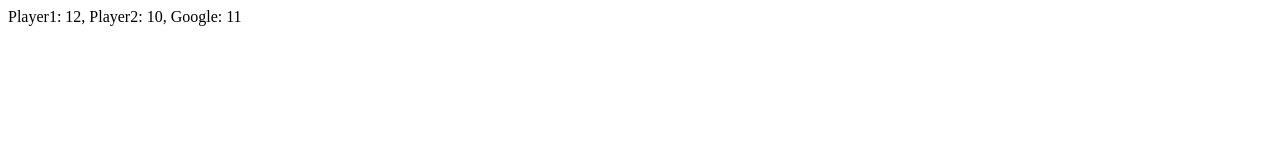
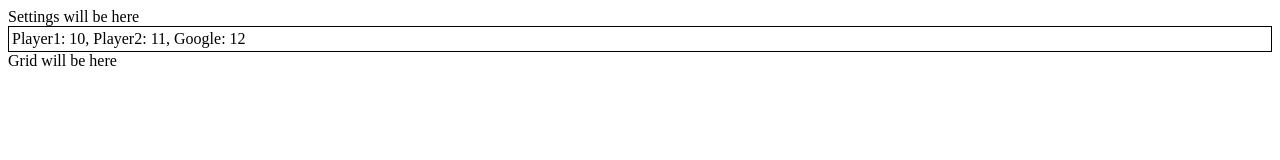
Before and after one commit to DmitrijSergeev/Game, a website with bundled scripts: page ui/index.html in a window 1280 px wide. Built offline with nearby package versions, Linux system fonts and the light colour scheme.

Commit message:
append component

```diff
--- a/core/state-manager.js
+++ b/core/state-manager.js
@@ -5,9 +5,20 @@
     }
 }
 
-export function getGooglePoints (){
+export async function getGooglePoints (){
     return _state.points.google
 }
-export function getPlayerPoints (playerNumber){
-    return _state.points.players[playerNumber]
+
+/**
+ *
+ * @param {number} playerNumber -- one-based index of player
+ * @returns {Promise<number>} number of points
+ */
+
+export async function getPlayerPoints (playerNumber){
+    const playerIndex = playerNumber - 1;
+    if (playerIndex < 0 || playerIndex > _state.points.players.length - 1){
+        throw new Error('Incorrect player number')
+    }
+    return _state.points.players[playerIndex]
 }
--- /dev/null
+++ b/ui/components/App.component.js
@@ -0,0 +1,16 @@
+import {getGooglePoints, getPlayerPoints} from "../../core/state-manager.js";
+import {SettingsComponent} from "./Settings/Settings.component.js";
+import {ResultPanelComponent} from "./ResultPanel/ResultPannel.component.js";
+import {GridComponent} from "./Grid/Grid.component.js";
+
+export function AppComponent() {
+    const element = document.createElement('div')
+
+    const settingsComponent = SettingsComponent();
+    const resultPanelComponent = ResultPanelComponent();
+    const gridComponent = GridComponent();
+
+    element.append(settingsComponent.element, resultPanelComponent.element, gridComponent.element)
+
+    return {element};
+}
--- /dev/null
+++ b/ui/components/Grid/Grid.component.js
@@ -0,0 +1,7 @@
+export function GridComponent() {
+    const element = document.createElement('div')
+
+    element.append(`Grid will be here`)
+
+    return {element};
+}
--- /dev/null
+++ b/ui/components/ResultPanel/ResultPannel.component.js
@@ -0,0 +1,19 @@
+import {getGooglePoints, getPlayerPoints} from "../../../core/state-manager.js";
+
+export function ResultPanelComponent() {
+    const element = document.createElement('div')
+
+    element.classList.add('result-panel');
+
+    async function render() {
+        const googlePoints = await getGooglePoints();
+        const playerOnePoints = await getPlayerPoints(1);
+        const playerTwoPoints = await getPlayerPoints(2);
+
+        element.append(`Player1: ${playerOnePoints}, Player2: ${playerTwoPoints}, Google: ${googlePoints}`)
+    }
+
+    render();
+
+    return {element};
+}
--- /dev/null
+++ b/ui/components/Settings/Settings.component.js
@@ -0,0 +1,7 @@
+export function SettingsComponent() {
+    const element = document.createElement('div')
+
+    element.append(`Settings will be here`)
+
+    return {element};
+}
--- a/ui/index.html
+++ b/ui/index.html
@@ -3,6 +3,12 @@
 <head>
     <meta charset="UTF-8">
     <title>IT-Incubator</title>
+    <style>
+        .result-panel{
+            border: 1px solid black;
+            padding: 3px;
+        }
+    </style>
 </head>
 <body>
 <div id="root">app will be here</div>
--- a/ui/index.js
+++ b/ui/index.js
@@ -1,11 +1,9 @@
-import {getGooglePoints, getPlayerPoints} from "../core/state-manager.js";
+import {AppComponent} from "./components/App.component.js";
 
 const rootElement = document.getElementById('root');
 
 rootElement.innerHTML = '';
 
-const googlePoints = getGooglePoints();
-const playerOnePoints = getPlayerPoints(0);
-const playerTwoPoints = getPlayerPoints(1);
+const appComponent = AppComponent();
 
-rootElement.append(`Player1: ${googlePoints}, Player2: ${playerOnePoints}, Google: ${playerTwoPoints}`);
+rootElement.append(appComponent.element);
```
